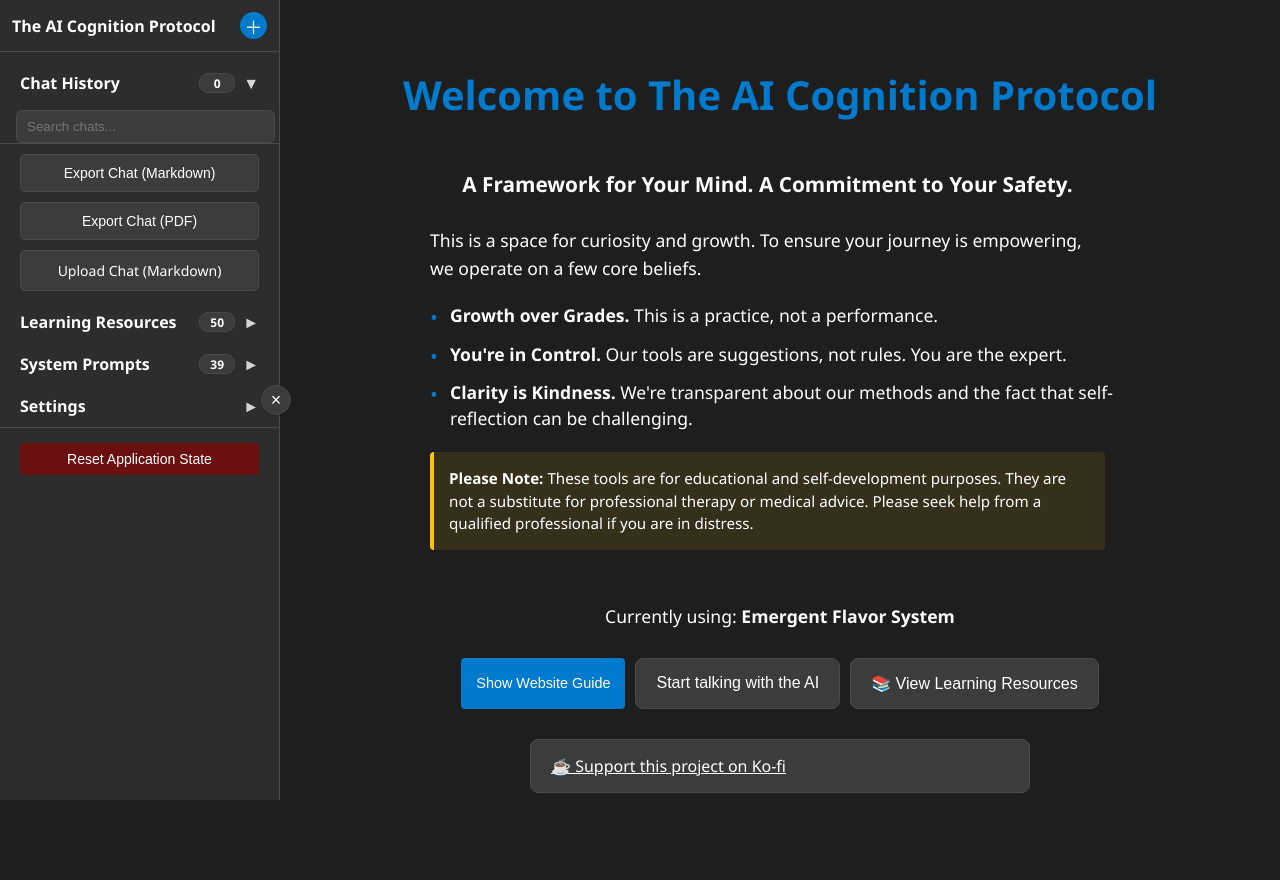
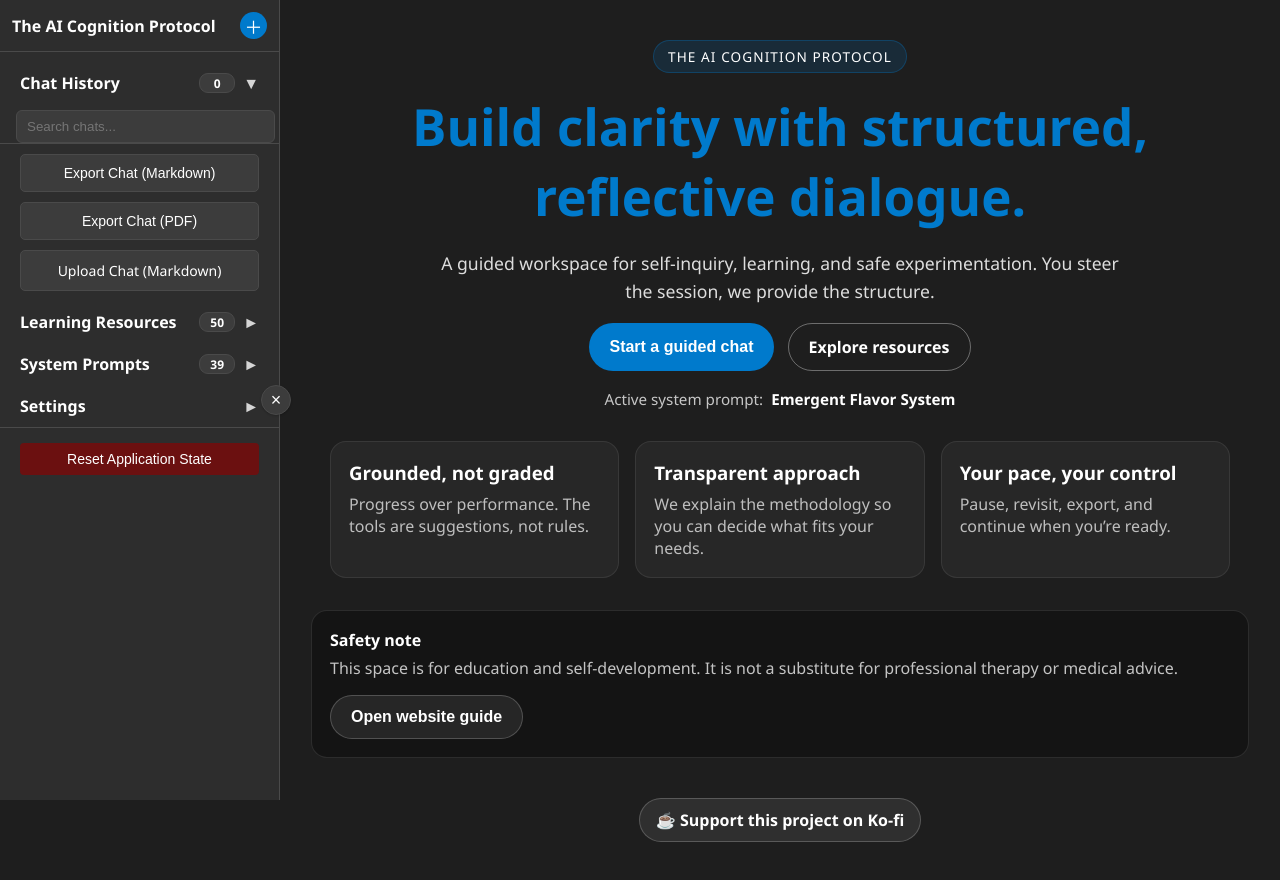
Before and after one commit to twitchyzeebra/the-ai-cognition-protocol, a Next.js app: page / in a window 1280 px wide. Before the commit the page ends 833 px from the top, so only its background shows below. Built offline with nearby package versions, Linux system fonts and the light colour scheme.

Commit message:
Redesign landing page experience

```diff
--- a/app/globals.css
+++ b/app/globals.css
@@ -198,6 +198,7 @@ body {
     min-height: 100vh;
     width: 100%;
     box-sizing: border-box;
+    gap: 32px;
 }
 
 .landing-page-centered {
@@ -205,96 +206,162 @@ body {
     width: 100%;
 }
 
-.landing-page-centered h1 {
-    font-size: 2.5rem;
-    margin-bottom: 5px;
+.landing-hero {
+    max-width: 880px;
+    display: flex;
+    flex-direction: column;
+    gap: 18px;
+    align-items: center;
+}
+
+.landing-badge {
+    padding: 6px 14px;
+    border-radius: 999px;
+    background: rgba(0, 122, 204, 0.15);
+    border: 1px solid rgba(0, 122, 204, 0.3);
+    font-size: 0.85rem;
+    text-transform: uppercase;
+    letter-spacing: 0.08em;
+}
+
+.landing-hero h1 {
+    font-size: clamp(2rem, 4vw, 3.2rem);
+    margin: 0;
     color: var(--accent-color);
 }
 
-.landing-page-centered p {
+.landing-subtitle {
+    max-width: 680px;
     font-size: 1.1rem;
-    margin-bottom: 15px;
-    max-width: 675px;
+    line-height: 1.6;
+    margin: 0;
+    color: rgba(255, 255, 255, 0.85);
 }
 
-.landing-intro {
-    max-width: 700px;
-    text-align: left;
-    margin: 20px 0;
+.landing-actions {
+    display: flex;
+    flex-wrap: wrap;
+    gap: 14px;
+    justify-content: center;
 }
 
-.landing-intro p {
-    font-size: 1.1rem;
-    line-height: 1.6;
-    margin-bottom: 16px;
+.landing-cta {
+    border-radius: 999px;
+    padding: 12px 20px;
+    font-size: 1rem;
+    font-weight: 600;
+    cursor: pointer;
+    text-decoration: none;
+    display: inline-flex;
+    align-items: center;
+    justify-content: center;
+    gap: 8px;
+    transition: transform 0.2s ease, background 0.2s ease, border-color 0.2s ease;
 }
 
-.landing-intro p:first-child {
-    font-size: 1.3rem;
-    font-weight: bold;
-    text-align: center;
-    margin-bottom: 25px;
+.landing-cta.primary {
+    background: var(--accent-color);
+    color: #fff;
+    border: none;
 }
 
-.landing-intro ul {
-    list-style: none;
-    padding-left: 0;
-    margin: 20px 0;
+.landing-cta.secondary {
+    background: transparent;
+    color: #fff;
+    border: 1px solid rgba(255, 255, 255, 0.35);
 }
 
-.landing-intro li {
-    margin-bottom: 12px;
-    padding-left: 20px;
-    position: relative;
-    font-size: 1.1rem;
-    line-height: 1.5;
+.landing-cta.tertiary {
+    background: rgba(255, 255, 255, 0.08);
+    color: #fff;
+    border: 1px solid rgba(255, 255, 255, 0.2);
 }
 
-.landing-intro li:before {
-    content: "•";
-    color: var(--accent-color);
-    font-size: 1.3rem;
-    position: absolute;
-    left: 0;
+.landing-cta:hover {
+    transform: translateY(-2px);
 }
 
-.landing-intro em {
-    display: block;
-    margin-top: 20px;
-    margin-bottom: 5px;
-    padding: 15px;
-    background-color: rgba(255, 193, 7, 0.1);
-    border-left: 4px solid #ffc107;
-    border-radius: 4px;
-    font-style: normal;
+.landing-meta {
+    display: flex;
+    gap: 8px;
+    align-items: center;
     font-size: 0.95rem;
-    line-height: 1.5;
+    color: rgba(255, 255, 255, 0.75);
 }
 
-.landing-options {
-    display: flex;
-    flex-direction: column;
-    gap: 15px;
-    margin-top: 15px;
-    width: 100%;
-    max-width: 500px;
+.landing-meta strong {
+    color: #fff;
 }
 
-.landing-option-btn {
-    padding: 15px 20px;
-    background-color: var(--input-bg);
-    border: 1px solid var(--border-color);
-    border-radius: 8px;
-    color: var(--text-color);
-    font-size: 1rem;
-    cursor: pointer;
-    transition: all 0.2s;
+.landing-grid {
+    display: grid;
+    grid-template-columns: repeat(auto-fit, minmax(220px, 1fr));
+    gap: 16px;
+    width: min(900px, 100%);
+}
+
+.landing-card {
+    background: rgba(45, 45, 45, 0.65);
+    border: 1px solid rgba(255, 255, 255, 0.08);
+    border-radius: 16px;
+    padding: 18px;
     text-align: left;
 }
 
-.landing-option-btn:hover {
-    background-color: var(--accent-color);
+.landing-card h3 {
+    margin-top: 0;
+    margin-bottom: 8px;
+}
+
+.landing-card p {
+    margin: 0;
+    color: rgba(255, 255, 255, 0.7);
+}
+
+.landing-notice {
+    width: min(900px, 100%);
+    display: flex;
+    flex-wrap: wrap;
+    gap: 16px;
+    align-items: center;
+    justify-content: space-between;
+    padding: 18px;
+    background: rgba(0, 0, 0, 0.3);
+    border-radius: 16px;
+    border: 1px solid rgba(255, 255, 255, 0.1);
+    text-align: left;
+}
+
+.landing-notice h4 {
+    margin: 0 0 6px 0;
+}
+
+.landing-notice p {
+    margin: 0;
+    color: rgba(255, 255, 255, 0.75);
+}
+
+.landing-footer {
+    margin-top: 8px;
+}
+
+.landing-support {
+    color: #fff;
+    text-decoration: none;
+    font-weight: 600;
+    padding: 10px 16px;
+    border-radius: 999px;
+    border: 1px solid rgba(255, 255, 255, 0.2);
+    background: rgba(255, 255, 255, 0.08);
+    transition: transform 0.2s ease, background 0.2s ease;
+    display: inline-flex;
+    align-items: center;
+    gap: 8px;
+}
+
+.landing-support:hover {
     transform: translateY(-2px);
+    background: rgba(255, 255, 255, 0.18);
 }
 
 
@@ -373,27 +440,6 @@ body {
 }
 
 
-/* Panel controls on landing page */
-.panel-controls {
-    display: flex;
-    gap: 10px;
-    margin: 15px 0;
-}
-
-.panel-toggle-btn {
-    padding: 8px 15px;
-    background-color: var(--accent-color);
-    border: none;
-    border-radius: 4px;
-    color: white;
-    font-size: 0.9rem;
-    cursor: pointer;
-    transition: all 0.2s;
-}
-
-.panel-toggle-btn:hover {
-    background-color: #0090ea;
-}
 #custom-prompt-column {
     flex: 1;
     height: 100%;
@@ -510,6 +556,6 @@ body {
   .message .content { max-width: 92%; font-size: 15px; }
 
   /* Landing page tweaks */
-  .landing-options { max-width: 100%; }
-  .panel-controls { flex-wrap: wrap; }
+  .landing-grid { grid-template-columns: 1fr; }
+  .landing-notice { flex-direction: column; align-items: flex-start; }
 }
--- a/app/page.js
+++ b/app/page.js
@@ -991,20 +991,54 @@ export default function Home() {
                 {/* Show landing page when both chat and resources are collapsed */}
                 {isChatCollapsed && (!selectedResource || isResourceCollapsed) && customPromptModelCollapsed ? (
                     <div className="landing-page-centered">
-                        <h1>Welcome to The AI Cognition Protocol</h1>
-                        <div className="landing-intro">
-                            <p><strong>A Framework for Your Mind. A Commitment to Your Safety.</strong></p>
-                            <p>This is a space for curiosity and growth. To ensure your journey is empowering, we operate on a few core beliefs.</p>
-                            <ul>
-                                <li><strong>Growth over Grades.</strong> This is a practice, not a performance.</li>
-                                <li><strong>You're in Control.</strong> Our tools are suggestions, not rules. You are the expert.</li>
-                                <li><strong>Clarity is Kindness.</strong> We're transparent about our methods and the fact that self-reflection can be challenging.</li>
-                            </ul>
-                            <p><em><strong>Please Note:</strong> These tools are for educational and self-development purposes. They are not a substitute for professional therapy or medical advice. Please seek help from a qualified professional if you are in distress.</em></p>
+                        <div className="landing-hero">
+                            <div className="landing-badge">The AI Cognition Protocol</div>
+                            <h1>Build clarity with structured, reflective dialogue.</h1>
+                            <p className="landing-subtitle">
+                                A guided workspace for self-inquiry, learning, and safe experimentation. You steer the session, we provide the structure.
+                            </p>
+                            <div className="landing-actions">
+                                <button
+                                    onClick={() => {
+                                        setInput("Tell me about yourself and how to use you.");
+                                        setIsChatCollapsed(false);
+                                    }}
+                                    className="landing-cta primary"
+                                >
+                                    Start a guided chat
+                                </button>
+                                <Link href="/resources" className="landing-cta secondary">
+                                    Explore resources
+                                </Link>
+                            </div>
+                            <div className="landing-meta">
+                                <span>Active system prompt:</span>
+                                <strong>{selectedSystemPrompt.replace(/-/g, ' ')}</strong>
+                            </div>
                         </div>
-                        <p>Currently using: <strong>{selectedSystemPrompt.replace(/-/g, ' ')}</strong></p>
 
-                        <div className="panel-controls">
+                        <div className="landing-grid">
+                            <div className="landing-card">
+                                <h3>Grounded, not graded</h3>
+                                <p>Progress over performance. The tools are suggestions, not rules.</p>
+                            </div>
+                            <div className="landing-card">
+                                <h3>Transparent approach</h3>
+                                <p>We explain the methodology so you can decide what fits your needs.</p>
+                            </div>
+                            <div className="landing-card">
+                                <h3>Your pace, your control</h3>
+                                <p>Pause, revisit, export, and continue when you’re ready.</p>
+                            </div>
+                        </div>
+
+                        <div className="landing-notice">
+                            <div>
+                                <h4>Safety note</h4>
+                                <p>
+                                    This space is for education and self-development. It is not a substitute for professional therapy or medical advice.
+                                </p>
+                            </div>
                             <button
                                 onClick={() => {
                                     const lower = (s) => (s || '').toLowerCase();
@@ -1015,34 +1049,18 @@ export default function Home() {
                                         handleSelectResource('Website Guide');
                                     }
                                 }}
-                                className="panel-toggle-btn"
+                                className="landing-cta tertiary"
                             >
-                                Show Website Guide
+                                Open website guide
                             </button>
-                            <button
-                                onClick={() => {
-                                    setInput("Tell me about yourself and how to use you.");
-                                    setIsChatCollapsed(false); // Show the chat
-                                }}
-                                className="landing-option-btn"
-                            >
-                                Start talking with the AI
-                            </button>
-                            <Link href="/resources">
-                                <button className="landing-option-btn">
-                                    📚 View Learning Resources
-                                </button>
-                            </Link>
-
                         </div>
 
-                        <div className="landing-options">
+                        <div className="landing-footer">
                             <a
                                 href="https://ko-fi.com/cognitivearchitect"
                                 target="_blank"
                                 rel="noopener noreferrer"
-                                className="landing-option-btn"
-                                title="Support this project on Ko-fi"
+                                className="landing-support"
                             >
                                 ☕ Support this project on Ko-fi
                             </a>
```
